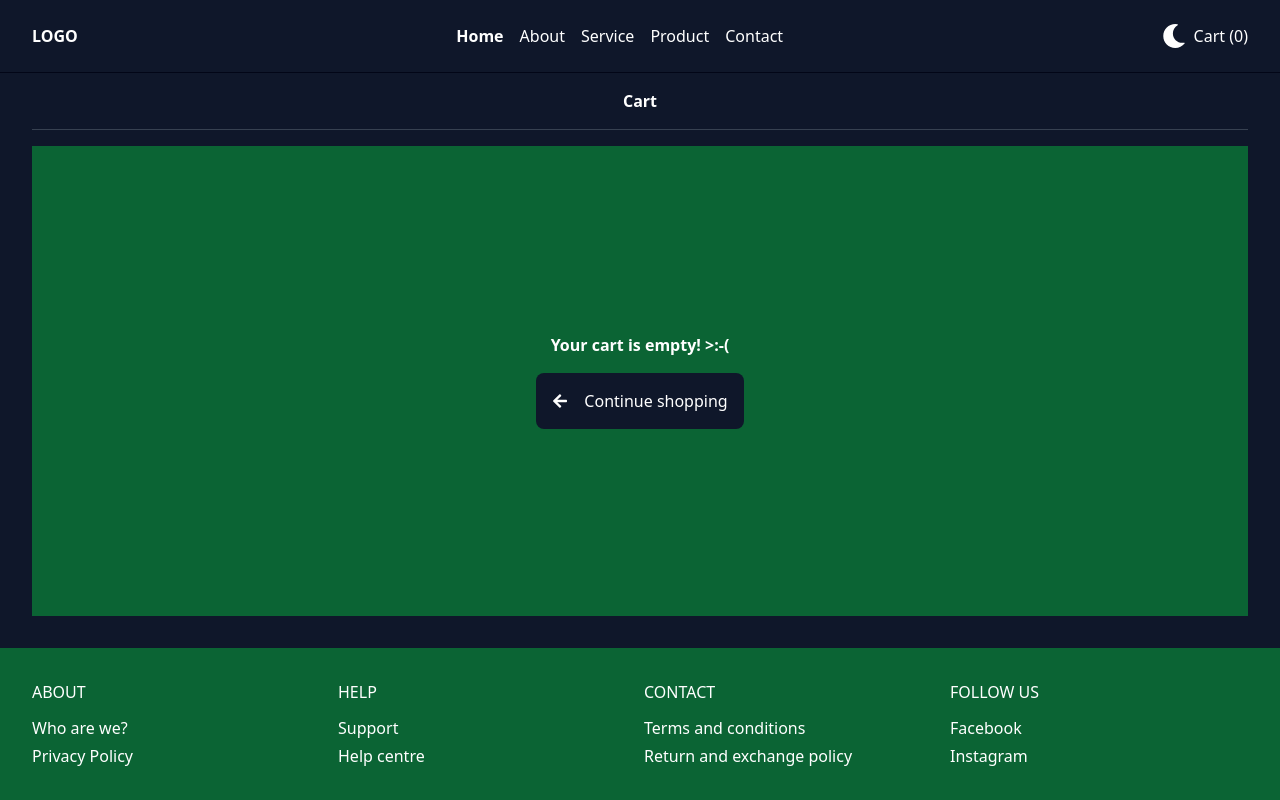
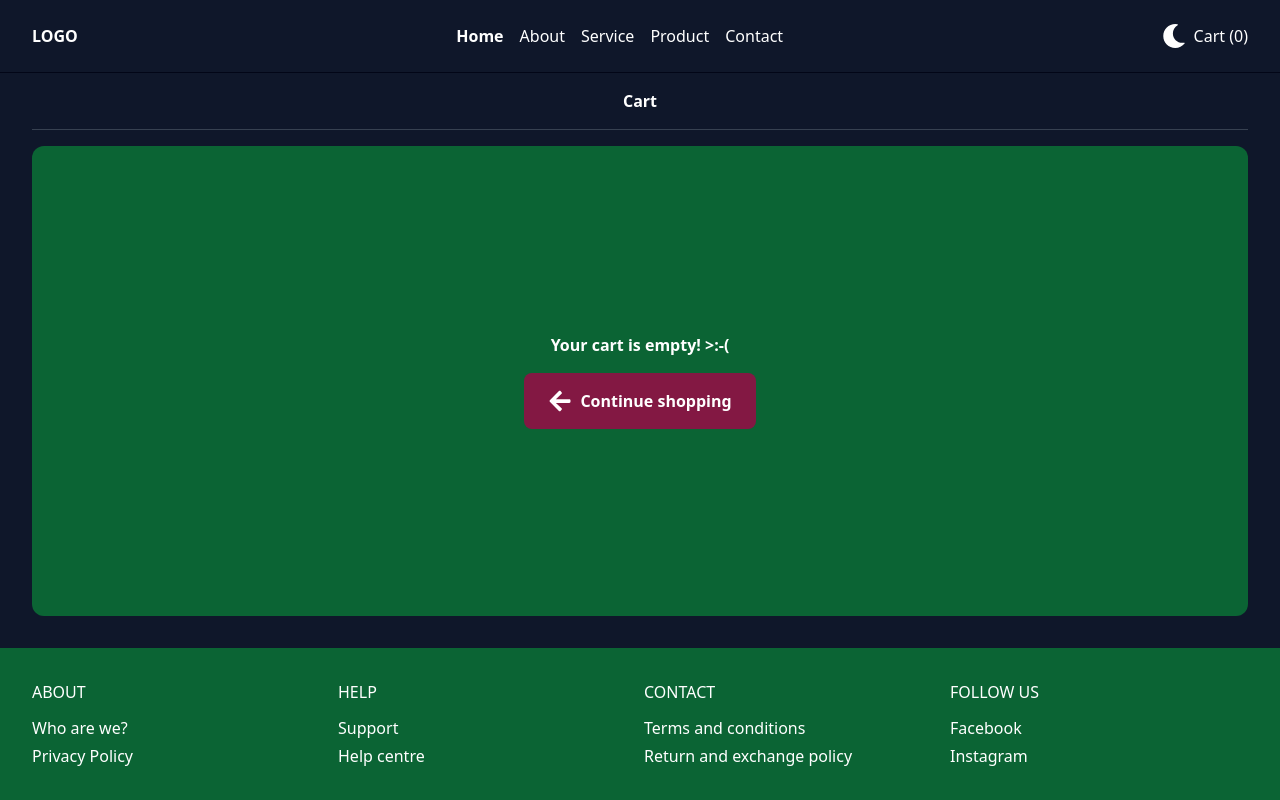
Before and after one commit to AbhinavTuladhar/ecommerce-redux, a React (Vite) app: page /cart in a window 1280 px wide. Built offline with nearby package versions, Linux system fonts and the light colour scheme; no server answers; what tailwindcss-fluid-type would draw is missing.

Commit message:
refactor + style - make separate navigation to home button

```diff
--- /dev/null
+++ b/src/components/misc/NavigateBackButton.tsx
@@ -0,0 +1,20 @@
+import { FC, ReactNode } from 'react'
+import { NavLink } from 'react-router-dom'
+import { FaArrowLeft } from 'react-icons/fa'
+
+interface ButtonProps {
+  children: ReactNode
+}
+
+const NavigateBackButton: FC<ButtonProps> = ({ children }) => {
+  return (
+    <NavLink to="/">
+      <button className="flex items-center gap-x-2 rounded-lg bg-pink-900 px-6 py-4 font-bold text-white duration-500 fluid-text-lg hover:bg-pink-800">
+        <FaArrowLeft className="h-6 w-6" />
+        <span> {children} </span>
+      </button>
+    </NavLink>
+  )
+}
+
+export default NavigateBackButton
--- a/src/pages/Cart/NoItemInfo.tsx
+++ b/src/pages/Cart/NoItemInfo.tsx
@@ -1,18 +1,12 @@
-import { NavLink } from 'react-router-dom'
-import { FaArrowLeft } from 'react-icons/fa'
+import NavigateBackButton from '@/components/misc/NavigateBackButton'
 
 const NoItemInfo = () => (
-  <section className="my-4 flex flex-1 flex-col items-center justify-center gap-y-4 bg-lightmode-green px-4 py-20 text-center text-white dark:bg-darkmode-green">
+  <section className="my-4 flex flex-1 flex-col items-center justify-center gap-y-4 rounded-xl bg-lightmode-green px-4 py-20 text-center text-white dark:bg-darkmode-green">
     <h2 className="font-bold fluid-text-4xl">
       <span> Your cart is empty! </span>
       <span className="whitespace-nowrap"> {`>:-(`}</span>
     </h2>
-    <NavLink to="/" className="fluid-text-xl">
-      <button className="flex flex-row items-center gap-x-4 rounded-lg bg-slate-600 p-4 duration-500 hover:bg-slate-500 dark:bg-slate-900 hover:dark:bg-slate-800">
-        <FaArrowLeft />
-        <span> Continue shopping </span>
-      </button>
-    </NavLink>
+    <NavigateBackButton>Continue shopping</NavigateBackButton>
   </section>
 )
 
--- a/src/pages/Checkout/OrderDetail.tsx
+++ b/src/pages/Checkout/OrderDetail.tsx
@@ -2,6 +2,7 @@ import SectionCardTitle from '@/components/misc/SectionCardTitle'
 import { useAppSelector } from '@/hooks/reduxHooks'
 import { CartSelector, CartItem } from '@/features/cart/cartSlice'
 import { ProductsSelector, ProductsType } from '@/features/products/productsSlice'
+import NavigateBackButton from '@/components/misc/NavigateBackButton'
 import OrderDetailCard from './OrderDetailCard'
 import findTotalAmount from '@/helpers/findTotalAmount'
 
@@ -11,7 +12,8 @@ const OrderDetail = () => {
   const cart = useAppSelector(CartSelector)
   const products = useAppSelector(ProductsSelector)
 
-  const totalAmount = findTotalAmount(cart)
+  // 30 is for the shipping cost
+  const totalAmount = findTotalAmount(cart) + 30
 
   // Join the carts and products on the basis of ids
   const lookupCart: CartProductCombined[] = cart.map((cartItem) => {
@@ -22,15 +24,24 @@ const OrderDetail = () => {
   return (
     <section className="proper-border rounded-lg">
       <SectionCardTitle>Order Details</SectionCardTitle>
+      {cart.length > 0 ? (
         <>
+          <section>
             {lookupCart.map((cartItem, index) => (
               <OrderDetailCard item={cartItem} key={index} />
             ))}
-      </>
+          </section>
           <div className="flex w-full items-center justify-between px-2 py-4 font-bold fluid-text-lg">
             <span>Grand total</span>
             <span>${totalAmount.toFixed(2)}</span>
           </div>
+        </>
+      ) : (
+        <div className="flex flex-col items-center gap-y-4 py-10 text-center">
+          <h2 className="font-bold fluid-text-xl"> There are no items in your cart </h2>
+          <NavigateBackButton>Go add some!</NavigateBackButton>
+        </div>
+      )}
     </section>
   )
 }
```
Lines whose indentation alone changed are shown as unchanged.
